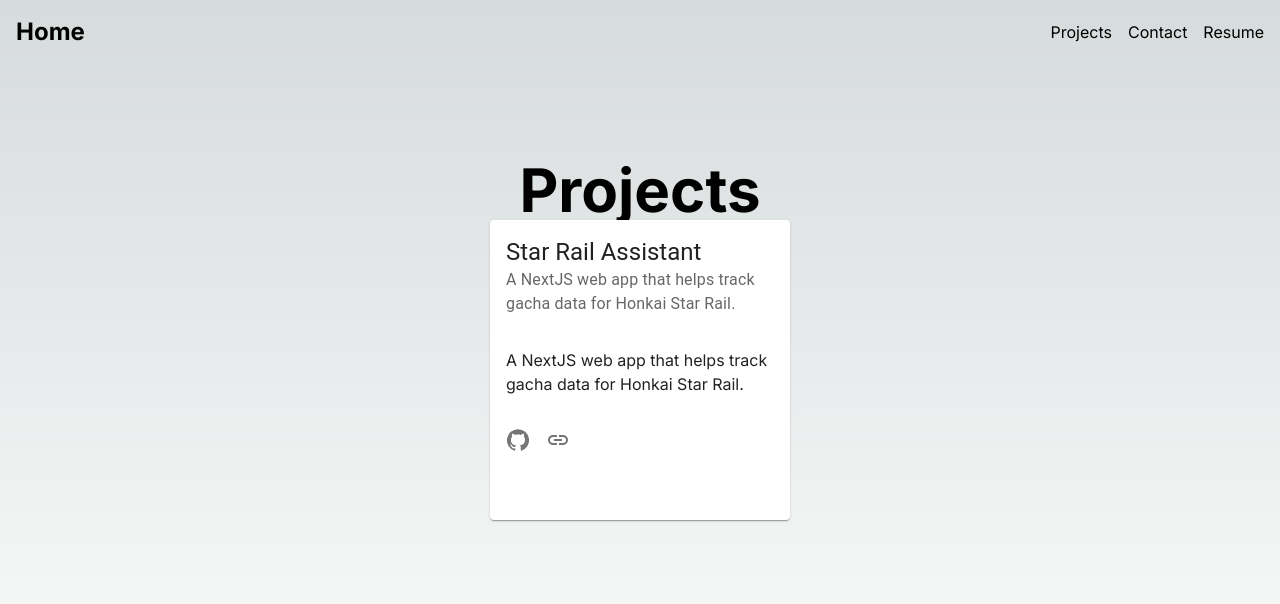
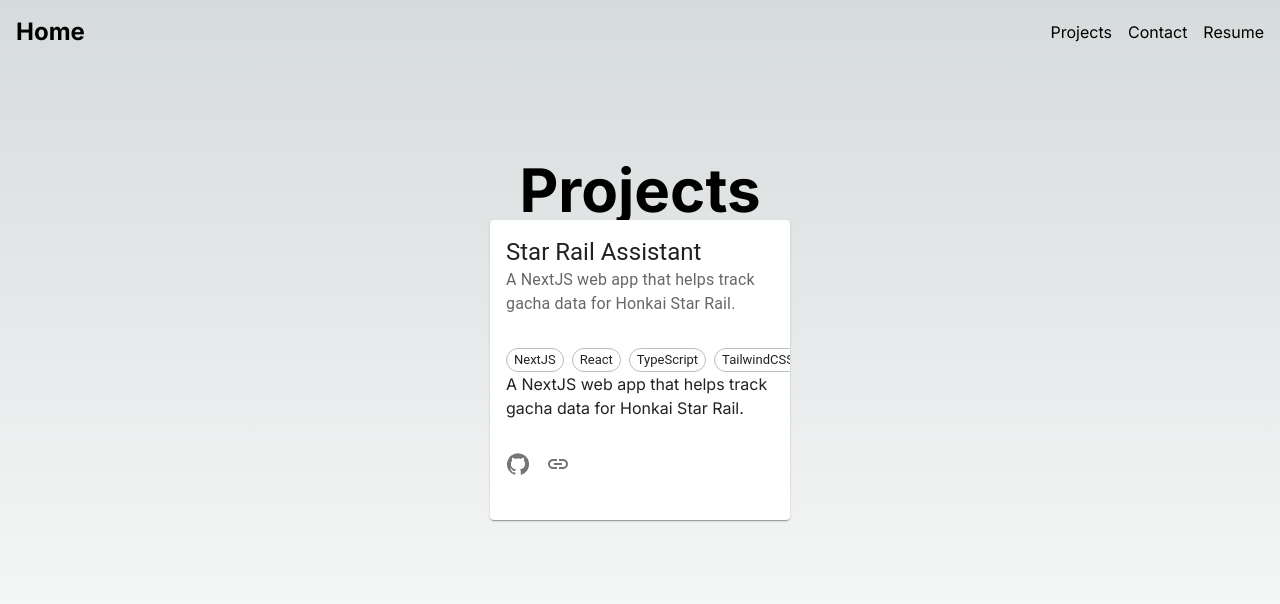
Before and after one commit to erik-lance/portfolio-website, a Next.js app: page /projects in a window 1280 px wide. Shown: the top 604 px of the page. Built offline with nearby package versions, Linux system fonts and the light colour scheme.

Commit message:
Added chips for tech stack

```diff
--- a/src/components/ProjectTile.tsx
+++ b/src/components/ProjectTile.tsx
@@ -6,6 +6,8 @@ import CardActions from '@mui/material/CardActions'
 import IconButton from '@mui/material/IconButton'
 import GitHubIcon from '@mui/icons-material/GitHub'
 import LinkIcon from '@mui/icons-material/Link'
+
+import { Chip, Stack } from '@mui/material'
 
 interface ProjectTileProps {
     name: string;
@@ -33,6 +35,19 @@ export default function ProjectTile(
             />
 
             <CardContent>
+                <Stack direction="row" spacing={1}>
+                {tech.map((tech) => (
+                    <Chip
+                        label={tech}
+                        variant="outlined"
+                        sx={{
+                            margin: 0.2,
+                        }}
+                        size="small"
+                    />
+                ))}
+                </Stack>
+
                 {description}
             </CardContent>
 
```
